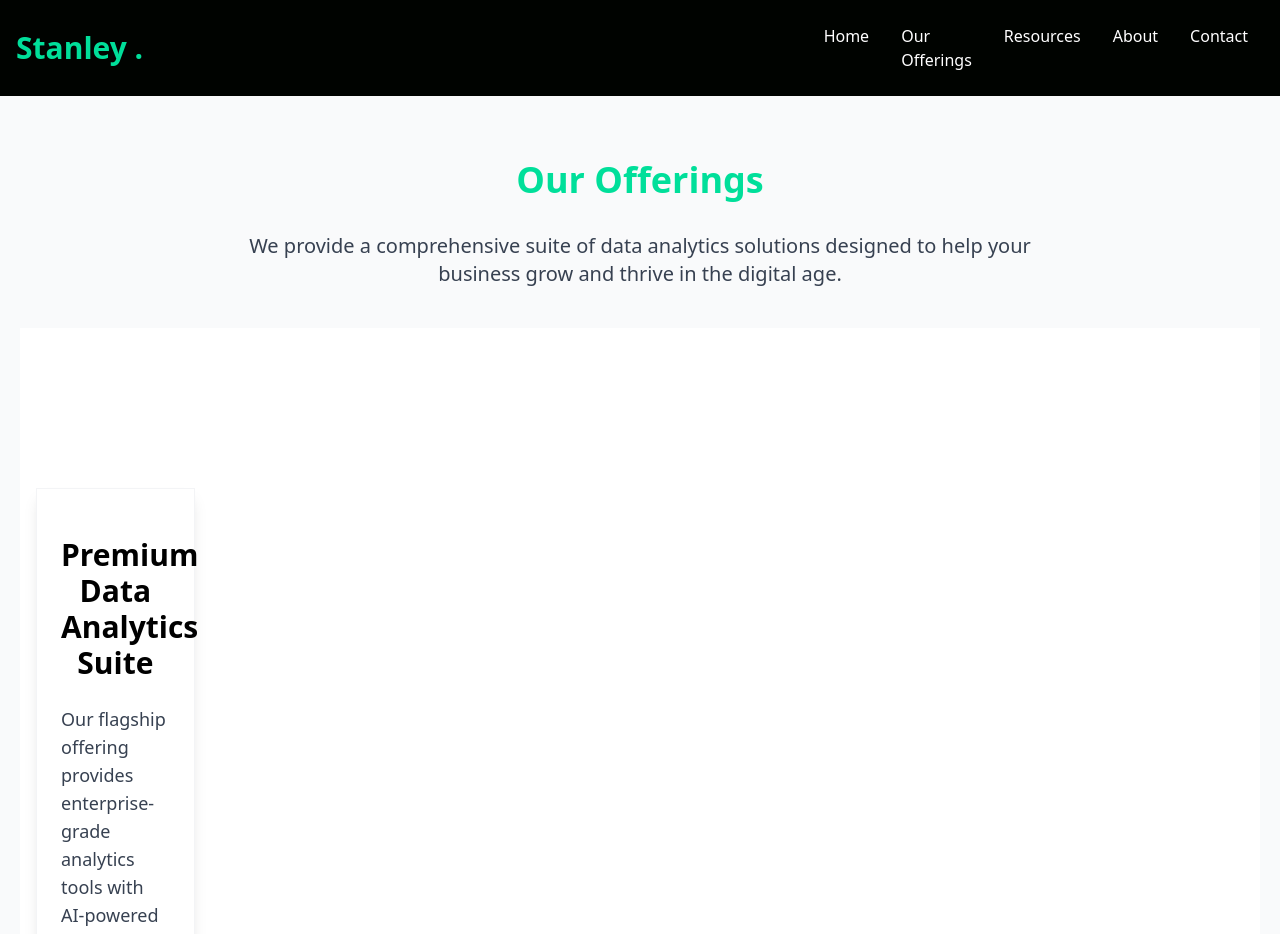
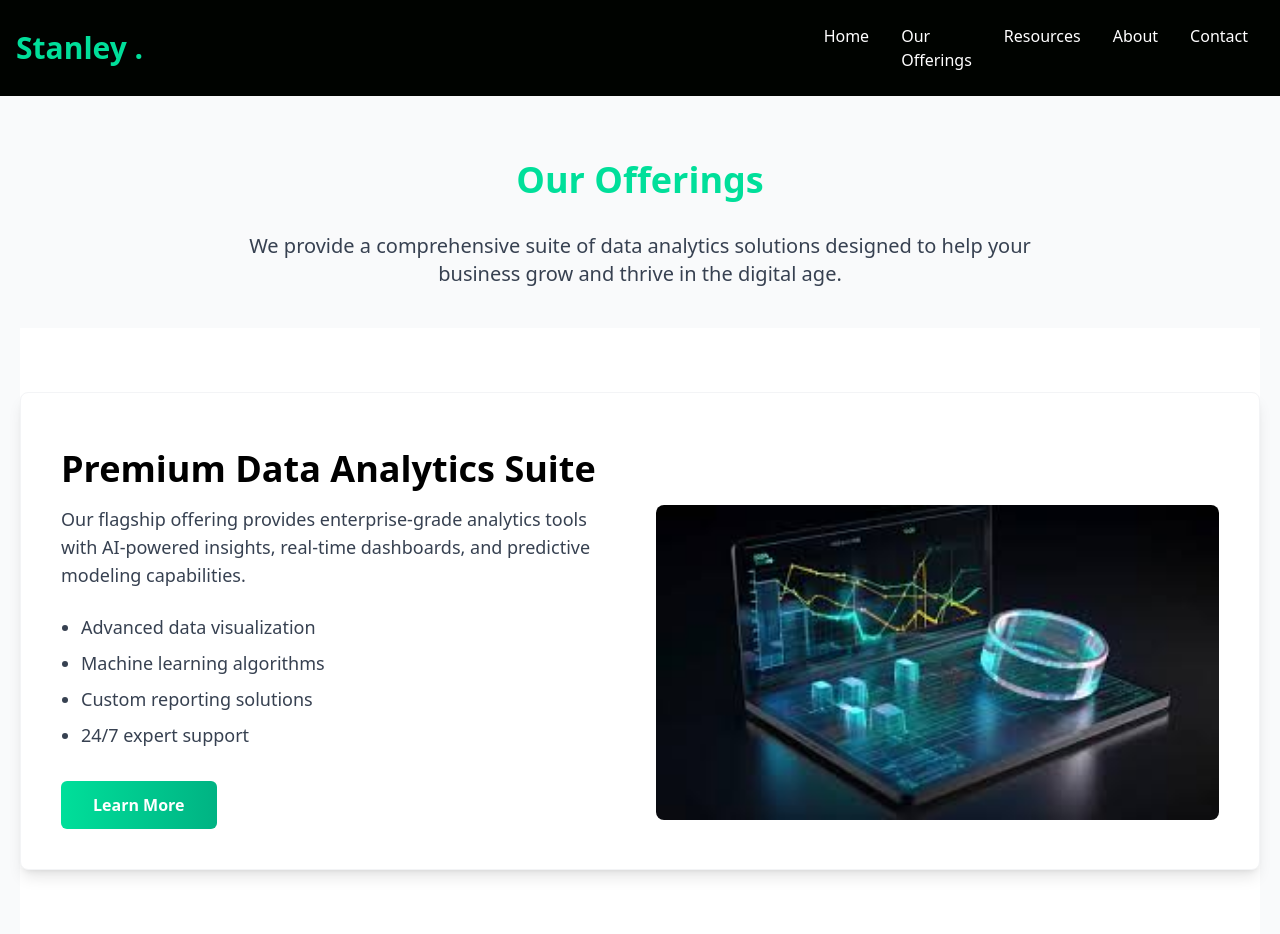
Before and after one commit to StanleyKioko/React-Tailwind-Vite-Simple-front-end, a React (Create React App) app: page /Offerings in a window 1280 px wide. Shown: the top 934 px of the page. Built offline with nearby package versions, Linux system fonts and the light colour scheme.

Commit message:
Updated Offerings

```diff
--- a/src/pages/Offerings.jsx
+++ b/src/pages/Offerings.jsx
@@ -14,27 +14,39 @@ const Offerings = () => {
       </div>
 
       {/* Featured Offering */}
-        <div className="w-full py-[10rem] px-4 text-black bg-white">
-          <div className="max-w-[1240px] mx-auto grid md:grid-cols-3 gap-8">
-            <div className="md:w-1/2 mb-6 md:mb-0 md:pr-8 flex flex-row items-center gap-6">
-            <div className="w-full bg-white border border-gray-100 shadow-lg flex flex-col p-4 sm:p-6 rounded-cl hover:scale-105 transition-transform duration-300">
-              <h2 className="text-2xl sm:text-3xl font-bold text-center py-4 sm:py-6">Premium Data Analytics Suite</h2>
-              <p className="text-gray-700 mb-4 text-base sm:text-lg">
+      <div className="w-full py-12 lg:py-16 bg-white">
+        <div className="max-w-[1400px] mx-auto grid grid-cols-1 lg:grid-cols-1 xl:grid-cols-1 gap-0">
+          <div className="w-full flex flex-col lg:flex-row items-center justify-between">
+            <div className="w-full bg-white border border-gray-100 shadow-lg flex flex-col p-6 lg:p-10 rounded-lg hover:shadow-xl transition-all duration-300">
+              <h2 className="text-2xl sm:text-3xl lg:text-4xl font-bold text-center lg:text-left py-4">Premium Data Analytics Suite</h2>
+
+              <div className="flex flex-col lg:flex-row items-start gap-8">
+                <div className="w-full lg:w-1/2">
+                  <p className="text-gray-700 mb-6 text-base sm:text-lg">
                     Our flagship offering provides enterprise-grade analytics tools with AI-powered insights,
                     real-time dashboards, and predictive modeling capabilities.
                   </p>
-              <ul className="list-disc pl-5 mb-6 text-gray-700 text-base sm:text-lg">
-                <li>Advanced data visualization</li>
-                <li>Machine learning algorithms</li>
-                <li>Custom reporting solutions</li>
-                <li>24/7 expert support</li>
+
+                  <ul className="list-disc pl-5 mb-8 text-gray-700 text-base sm:text-lg">
+                    <li className="mb-2">Advanced data visualization</li>
+                    <li className="mb-2">Machine learning algorithms</li>
+                    <li className="mb-2">Custom reporting solutions</li>
+                    <li className="mb-2">24/7 expert support</li>
                   </ul>
-              <div className="md:w-1/2 bg-gray-200 h-64 rounded-lg flex items-center justify-center">
-              <img className="w-full lg:w-full sm:w-24 mx-auto my-4 rounded border border-gray-200 shadow-sm hover:scale-110 transition-transform duration-300" src={dashboard} alt="dashboard" />
-            </div>
-            <button className="bg-gradient-to-r from-[#00df9a] to-[#00b383] text-white font-semibold py-2 px-6 rounded-md hover:from-[#00b383] hover:to-[#009c6d] hover:shadow-md focus:ring-2 focus:ring-[#00df9a] focus:outline-none transition-all duration-300">
+
+                  <button className="bg-gradient-to-r from-[#00df9a] to-[#00b383] text-white font-semibold py-3 px-8 rounded-md hover:from-[#00b383] hover:to-[#009c6d] hover:shadow-md focus:ring-2 focus:ring-[#00df9a] focus:outline-none transition-all duration-300 w-full lg:w-auto">
                     Learn More
                   </button>
+                </div>
+
+                <div className="w-full lg:w-1/2 bg-gray-100 rounded-lg overflow-hidden">
+                  <img
+                    className="w-full h-auto object-cover hover:scale-105 transition-transform duration-500"
+                    src={dashboard}
+                    alt="Analytics Dashboard"
+                  />
+                </div>
+              </div>
             </div>
           </div>
         </div>
```
Lines whose indentation alone changed are shown as unchanged.
